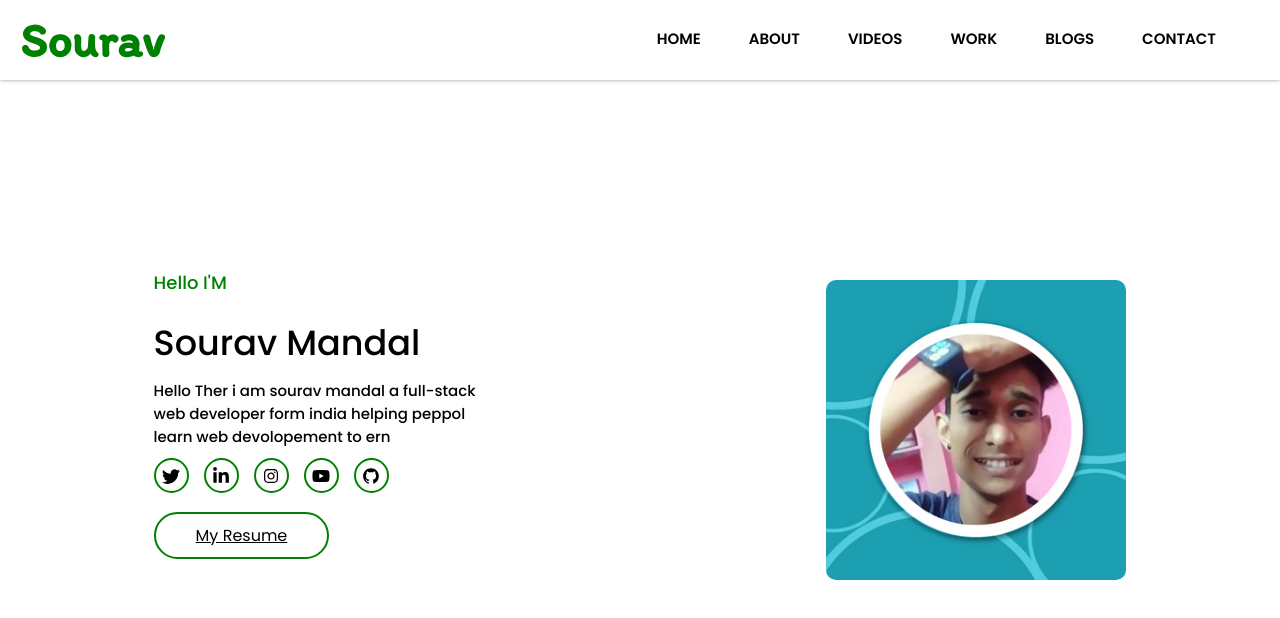
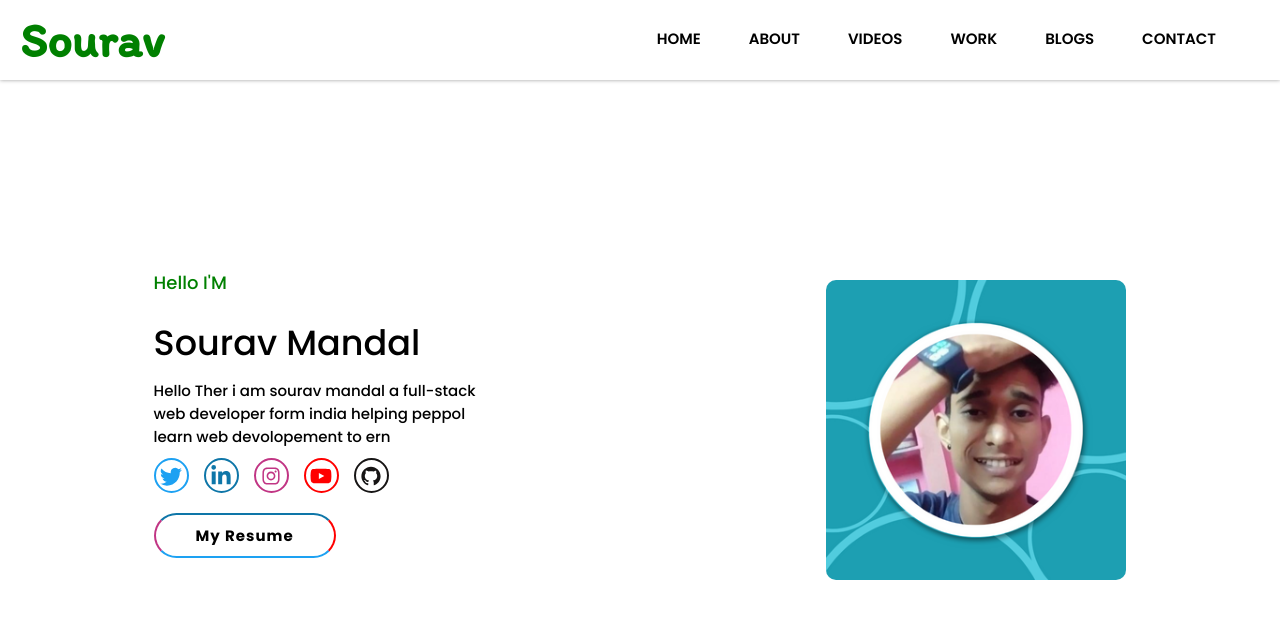
Before and after one commit to souravcodeweb/sourav_mandal, a React (Create React App) app: page / in a window 1280 px wide. Shown: the top 618 px of the page. Built offline with nearby package versions, Linux system fonts and the light colour scheme.

Commit message:
add new code

```diff
--- a/src/Components/Pages/Home.css
+++ b/src/Components/Pages/Home.css
@@ -38,29 +38,29 @@ section{
     display: inline-flex;
     align-items: center;
     justify-content: center;
-    border: 2px solid #008000;
-    font-size: 18px;
-    color: var(--text-color);
+    font-size: 22px;
     margin-right: 15px;
     margin-bottom: 30px;
     transition: ease .3s;
 }
-.socil-links a:hover{
-    background-color: #008000;
-    color: var(--bg-color);
-}
+
 .btn a{
     padding: 10px 40px;
     border-radius: 30px;
-    border: 2px solid #008000;
-    background-color: var(--bg-color);
-    color: var(--text-color);
+    border-bottom: 2px solid #1DA1F2;
+    border-right: 2px solid #FF0000;
+    border-top: 2px solid #0E76A8;
+    border-left: 2px solid #C13584;
+    background-color: #fff;
+    color: #000;
+    font-size: 15px;
+    letter-spacing: 1px;
+    font-weight: bold;
     transition: all 0.3s;
+    text-decoration: none;
 }
 .btn a:hover{
-    border: 2px solid var(--main-color);
-    color: var(--bg-color);
-    background-color: var(--main-color);
+    padding: 10px 60px;
 }
 .home .img img{
     width: 300px;
@@ -69,77 +69,43 @@ section{
     border-radius: 10px;
 }
 
-
-/* this is about page css */
-
-/* #about{
-    padding: 90px 10%;
-} */
-/*
-@media (max-width: 414px){
-    #about{
-        padding: 10px 2%;
-    }
-} */
-.about{
-    display: flex;
-    justify-content: center;
-    align-items: center;
-    flex-direction: column;
+.socil-links .twitter{
+    color: #1DA1F2;
+    border: 2px solid #1DA1F2;
 }
-.about .heading h1{
-    font-size: 35px;
-    font-weight: 500;
-    margin-bottom: 20px;
-    position: relative;
-    text-align: center;
+.socil-links .twitter:hover{
+    background-color: #1DA1F2;
+    color: #fff;
 }
-.about .heading span{
-    color: var(--main-color);
+.socil-links .linkedin{
+    color: #0E76A8;
+    border: 2px solid #0E76A8;
 }
-.about .heading h1::after{
-    content: "";
-    position: absolute;
-    width: 10vw;
-    border-bottom: 3px solid var(--main-color);
-    left: 50%;
-    bottom: 0%;
-    transform: translateX(-50%);
+.socil-links .linkedin:hover{
+    background-color: #0E76A8;
+    color: #fff;
 }
-.about .heading p{
-    font-weight: bold;
-    font-size: 20px;
-    color: var(--text-color);
+.socil-links .instagram{
+    color: #C13584;
+    border: 2px solid #C13584;
 }
-
-.about .text{
-    text-align: justify;
-    margin-top: 20px;
-    height: auto;
-    display: flex;
-    justify-content: space-between;
-    align-items: center;
+.socil-links .instagram:hover{
+    background-color: #C13584;
+    color: #fff;
 }
-.about .text .img{
-    width: 350px;
-    height: 350px;
-    border-radius: 10%;
+.socil-links .youtube{
+    color: #FF0000;
+    border: 2px solid #FF0000;
 }
-.about .text p{
-    font-size: 16px;
-    margin-bottom: 20px;
-    font-family: 'Poppins', sans-serif;
-    width: 350px;
+.socil-links .youtube:hover{
+    background-color: #FF0000;
+    color: #fff;
 }
-
-
-@media (max-width: 500px){
-    .about .text {
-        flex-wrap: wrap;
-    }
-    .about .text img{
-        display: flex;
-        justify-content: center;
-        align-items: center;
-    }
+.socil-links .github{
+    color: #171515;
+    border: 2px solid #171515;
 }
+.socil-links .github:hover{
+    background-color: #171515;
+    color: #fff;
+}
--- a/src/Components/Pages/Home.js
+++ b/src/Components/Pages/Home.js
@@ -17,33 +17,28 @@ const data = {
 const Home = () => {
   return (
     <section>
-      <div class="home">
-        <div class="text">
+      <div className="home">
+        <div className="text">
           <h1>{data.mes}</h1>
           <h2>{data.name}</h2>
           <p>
            {data.about}
           </p>
-          <div class="socil-links">
-            <Link to="#"><BsTwitter/></Link>
-            <Link to="#"><FaLinkedinIn/></Link>
-            <Link to="#"><AiOutlineInstagram/></Link>
-            <Link to="#"><FaYoutube/></Link>
-            <Link to="#"><AiFillGithub/></Link>
-              {/* <a target="_blank" href="#"></a>
-              <a target="_blank" href="#"><FaLinkedinIn/></a>
-              <a target="_blank" href="#"><AiOutlineInstagram/></a>
-              <a target="_blank" href="#"><FaYoutube/></a>
-              <a target="_blank" href="#"><AiFillGithub/></a> */}
+          <div className="socil-links">
+            <Link to="#" className="twitter"><BsTwitter/></Link>
+            <Link to="#" className="linkedin"><FaLinkedinIn/></Link>
+            <Link to="#" className="instagram"><AiOutlineInstagram/></Link>
+            <Link to="#" className="youtube"><FaYoutube/></Link>
+            <Link to="#" className="github"><AiFillGithub/></Link>
           </div>
-          <div class="btn">
+          <div className="btn">
             <a href="./images/SouravMandal_Resume.pdf" download>
               My Resume
             </a>
           </div>
         </div>
 
-        <div class="img">
+        <div className="img">
           <img src={homeImg} alt="" />
         </div>
       </div>
```
